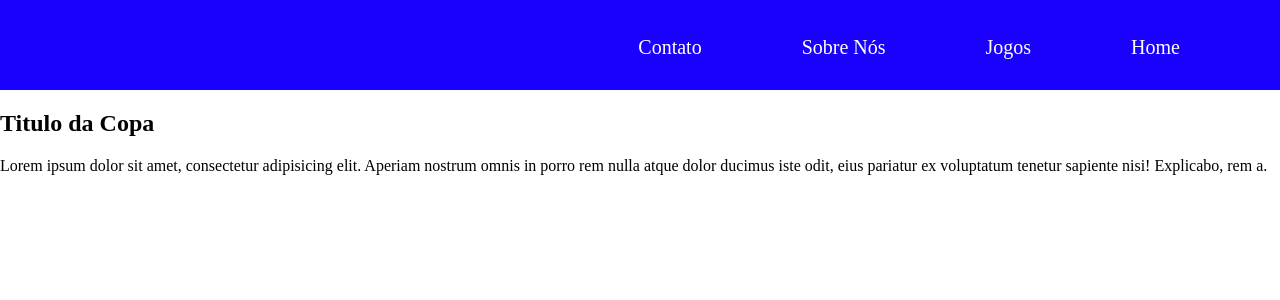
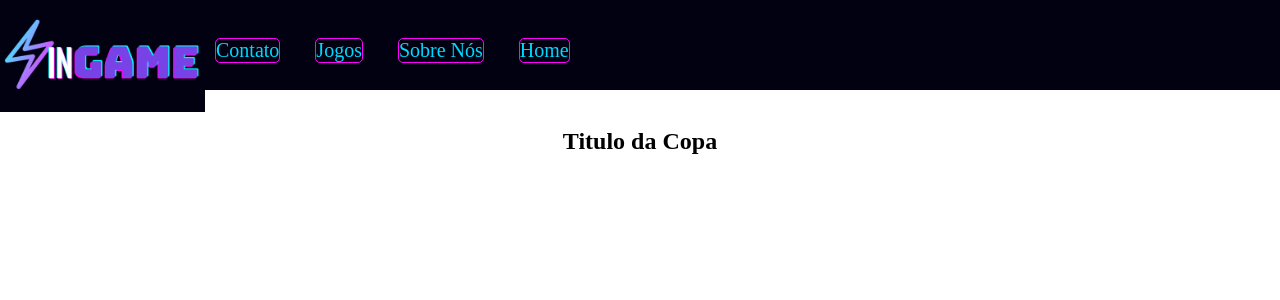
Before and after one commit to diegoksantos/TechAcademy2, a PHP site: page / in a window 1280 px wide. Shown: the top 300 px of the page. Run offline with PHP 8.4, Linux system fonts and the light colour scheme.

Commit message:
Segundo commit

```diff
--- a/css/style.css
+++ b/css/style.css
@@ -1,25 +1,42 @@
 header {
-  background-color: #1900ff;
+  background-color: #020111;
   width: 100%;
   height: 80px;
   padding-top: 10px;
   position: static; }
+  header img {
+    width: 16%;
+    margin-right: 0px;
+    margin-left: 0px;
+    position: fixed; }
   header ul {
-    list-style: none; }
+    list-style: none;
+    margin-left: 170px;
+    margin-top: 28px; }
     header ul a {
       font-size: 20px;
-      color: white;
-      margin-right: 100px;
-      margin-top: 10px;
+      color: #00d9ff;
+      margin-right: 30px;
+      margin-left: 30px;
       text-decoration: none;
-      float: right; }
+      float: left;
+      margin-left: 5px;
+      border: solid;
+      border-radius: 5px;
+      border-width: 1px;
+      border-color: #FF00FF; }
 
 body {
   background-color: #ffffff;
   margin: 0px;
   width: 100%; }
+  body main h1 {
+    text-align: center; }
 
 .teste h1 {
   color: black; }
 
+.centro {
+  margin: auto; }
+
 /*# sourceMappingURL=style.css.map */
--- a/css/style.scss
+++ b/css/style.scss
@@ -1,24 +1,39 @@
 
 
 header {
-    background-color: #1900ff;
+    background-color: #020111;
     width: 100%;
     height: 80px;
     padding-top: 10px;
     position:static;
 
+    img {
+        width: 16%;
+        margin-right: 0px;
+        margin-left: 0px;
+        position:fixed;
 
+    }
 
 
         ul {
         list-style: none;
+
+            margin-left: 170px;
+            margin-top: 28px;
+
             a {
             font-size: 20px;
-            color: white;
-            margin-right: 100px;
-            margin-top: 10px;
+            color: rgb(0, 217, 255);
+            margin-right: 30px;
+            margin-left: 30px;
             text-decoration: none;
-            float: right;
+            float: left;
+            margin-left: 5px;
+                border: solid;
+                border-radius: 5px;
+                border-width: 1px;
+                border-color: #FF00FF;
             }
          }
 }
@@ -27,9 +42,17 @@ body {
     background-color: #ffffff;
     margin: 0px;
     width: 100%  ;
+        main h1 {
+            text-align: center;
+                }
+
 
 }
 
 .teste h1 {
 
     color: rgb(0, 0, 0); }
+
+.centro {
+    margin: auto;
+}
--- a/index.html
+++ b/index.html
@@ -9,18 +9,21 @@
 </head>
 
 <body>
+    <div class="centro">
     <header>
+        <img src="imagens/headerlogo.png" alt="Logo Ingame" title="InGame">
+        <nav>
 
-        <nav>
+
             <ul>
                 <li>
                     <!--Adicionar a imagem do cabeçalho com link -->
                 </li>
 
                 <li>
-                    <a href="Home.html" title="Home">Home</a>
+
                 </li>
-
+                <a href="contato.html" title="Contato">Contato</a>
                 <li>
                     <a href="Jogos.html" title="Jogos">Jogos</a>
                 </li>
@@ -30,7 +33,7 @@
                 </li>
 
                 <li>
-                    <a href="contato.html" title="Contato">Contato</a>
+                    <a href="Home.html" title="Home">Home</a>
                 </li>
             </ul>
 
@@ -43,11 +46,13 @@
     <main>
 
 
-       <section class="teste">
+       <section class="apresentacao">
+        <!-- Colocar o banner -->
+        <img src="" alt="">
         <h1> Titulo da Copa</h1>
-        <p> Lorem ipsum dolor sit amet, consectetur adipisicing elit. Aperiam nostrum omnis in porro rem nulla atque dolor ducimus iste odit, eius pariatur ex voluptatum tenetur sapiente nisi! Explicabo, rem a. </p>
-
-
+        <p>
+        </s
     </main>
+    </div>
 </body>
 </html>
```
Also changed, not shown: imagens/headerlogo.png (added), 1 other file.
